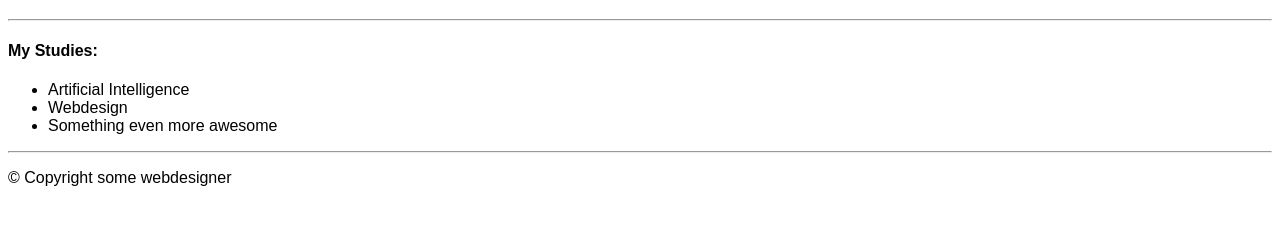
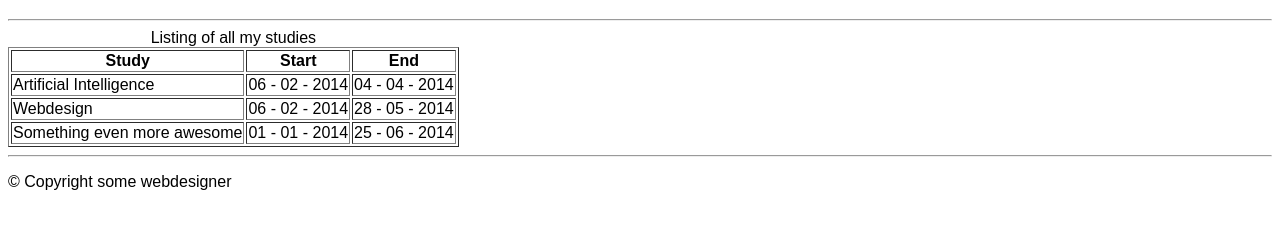
Before and after one commit to mvgijssel/course-webdesign-03-04, a plain HTML site: page studies.html in a window 1280 px wide. Shown: the part 149-378 px from the top of the page. Drawn offline with Linux system fonts and the light colour scheme.

Commit message:
Replaced unordered list with table

```diff
--- a/studies.html
+++ b/studies.html
@@ -32,15 +32,44 @@
 
     <hr/>
 
-    <!-- My studies section -->
-    <a id="studies"></a>
-    <h4>My Studies:</h4>
+    <table border="1">
+        <caption>Listing of all my studies</caption>
+        <thead>
+        <tr>
+            <th>Study</th>
+            <th>Start</th>
+            <th>End</th>
+        </tr>
+        </thead>
 
-    <ul>
-        <li>Artificial Intelligence</li>
-        <li>Webdesign</li>
-        <li>Something even more awesome</li>
-    </ul>
+        <tbody>
+
+        <tr>
+
+            <td>Artificial Intelligence</td>
+            <td>06 - 02 - 2014</td>
+            <td>04 - 04 - 2014</td>
+
+        </tr>
+
+        <tr>
+
+            <td>Webdesign</td>
+            <td>06 - 02 - 2014</td>
+            <td>28 - 05 - 2014</td>
+
+        </tr>
+
+        <tr>
+
+            <td>Something even more awesome</td>
+            <td>01 - 01 - 2014</td>
+            <td>25 - 06 - 2014</td>
+
+        </tr>
+
+        </tbody>
+    </table>
 
 </div>
 
```
